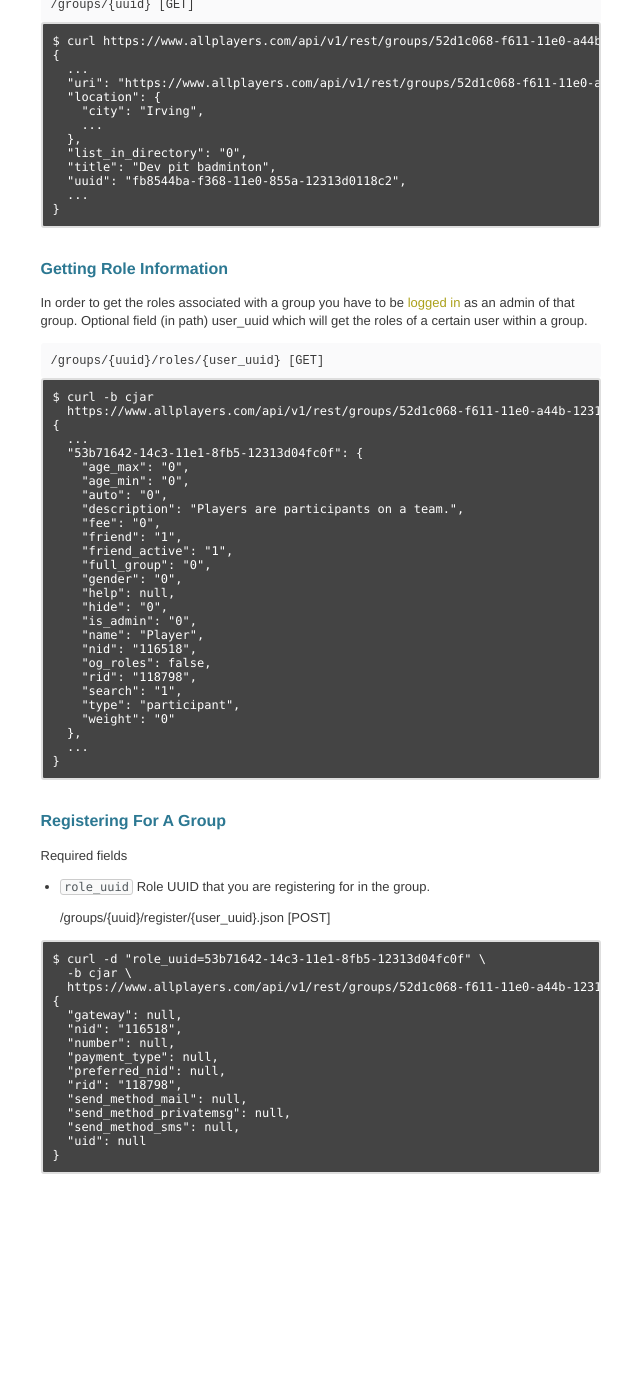
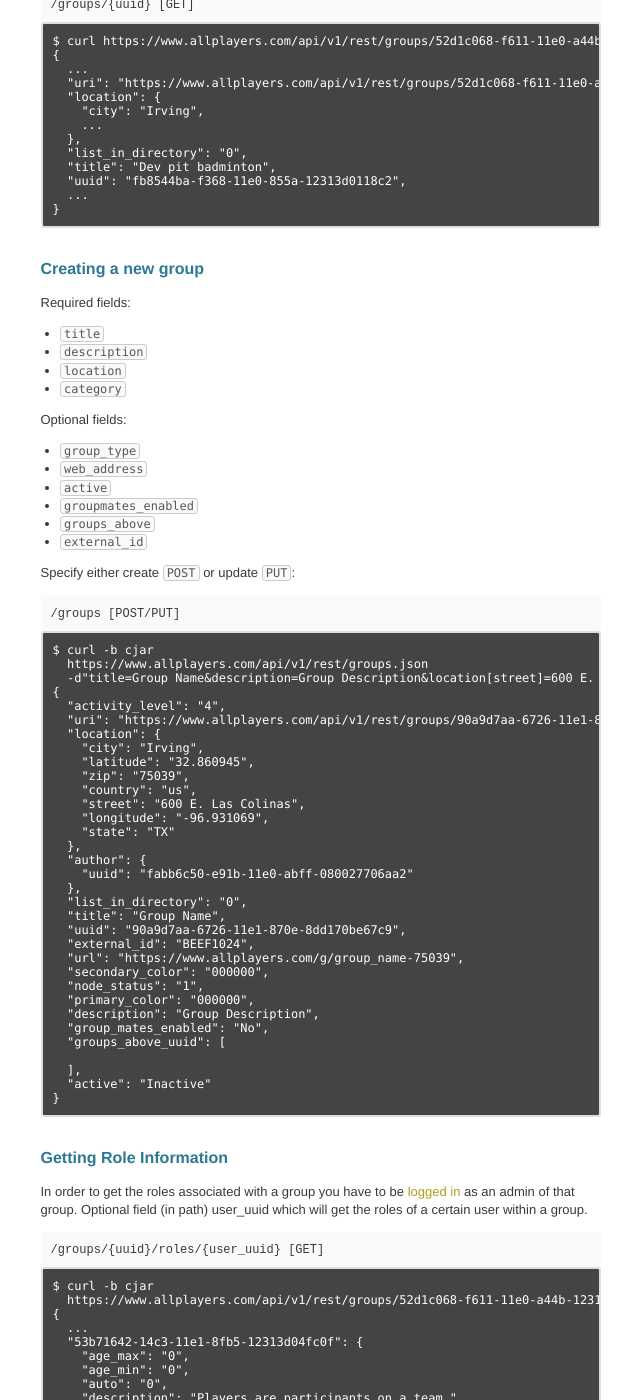
Before and after one commit to christianchristensen/develop.allplayers.com, a Jekyll site: the page built from _posts/2011-1-3-groups.markdown, in a window 1280 px wide and 1400 px high, scrolled down 831 px. Shown: the whole window, without its empty margins (263-903 px from the left). Built offline with Jekyll 4.4.1, drawn with Linux system fonts in a browser that asks for light colours; Markdown is read by kramdown in place of the engine named in the settings; before the commit the page ends 2025 px from its top, so only the background shows below that; some of the changed text lies outside the part shown.

Commit message:
Document group update/create cURL call.

```diff
--- a/_posts/2011-1-3-groups.markdown
+++ b/_posts/2011-1-3-groups.markdown
@@ -70,6 +70,66 @@
 }
 </pre>
 
+
+## Creating a new group
+
+<a id="/groups"></a>
+Required fields:
+
+*  `title`
+*  `description`
+*  `location`
+*  `category`
+
+Optional fields:
+
+*  `group_type`
+*  `web_address`
+*  `active`
+*  `groupmates_enabled`
+*  `groups_above`
+*  `external_id`
+
+Specify either create `POST` or update `PUT`:
+
+    /groups [POST/PUT]
+
+<pre class="terminal">
+$ curl -b cjar
+  https://www.allplayers.com/api/v1/rest/groups.json
+  -d"title=Group Name&description=Group Description&location[street]=600 E. Las Colinas&location[city]=Irving&location[state]=TX&location[zip]=75039&category[0]=Sports&external_id=BEEF1024"
+{
+  "activity_level": "4",
+  "uri": "https://www.allplayers.com/api/v1/rest/groups/90a9d7aa-6726-11e1-870e-8dd170be67c9",
+  "location": {
+    "city": "Irving",
+    "latitude": "32.860945",
+    "zip": "75039",
+    "country": "us",
+    "street": "600 E. Las Colinas",
+    "longitude": "-96.931069",
+    "state": "TX"
+  },
+  "author": {
+    "uuid": "fabb6c50-e91b-11e0-abff-080027706aa2"
+  },
+  "list_in_directory": "0",
+  "title": "Group Name",
+  "uuid": "90a9d7aa-6726-11e1-870e-8dd170be67c9",
+  "external_id": "BEEF1024",
+  "url": "https://www.allplayers.com/g/group_name-75039",
+  "secondary_color": "000000",
+  "node_status": "1",
+  "primary_color": "000000",
+  "description": "Group Description",
+  "group_mates_enabled": "No",
+  "groups_above_uuid": [
+
+  ],
+  "active": "Inactive"
+}
+</pre>
+
 ## Getting Role Information
 
 <a id="/groups/{uuid}/roles/{user_uuid}"></a>
@@ -110,11 +170,9 @@
 
 ## Registering For A Group
 
-Required fields
+Required field: `role_uuid` Role UUID that you are registering for in the group.
 
-*  `role_uuid` Role UUID that you are registering for in the group.
-
-    /groups/{uuid}/register/{user_uuid}.json [POST]
+    /groups/{group_uuid}/register/{user_uuid} [POST]
 
 <pre class="terminal">
 $ curl -d "role_uuid=53b71642-14c3-11e1-8fb5-12313d04fc0f" \
```
